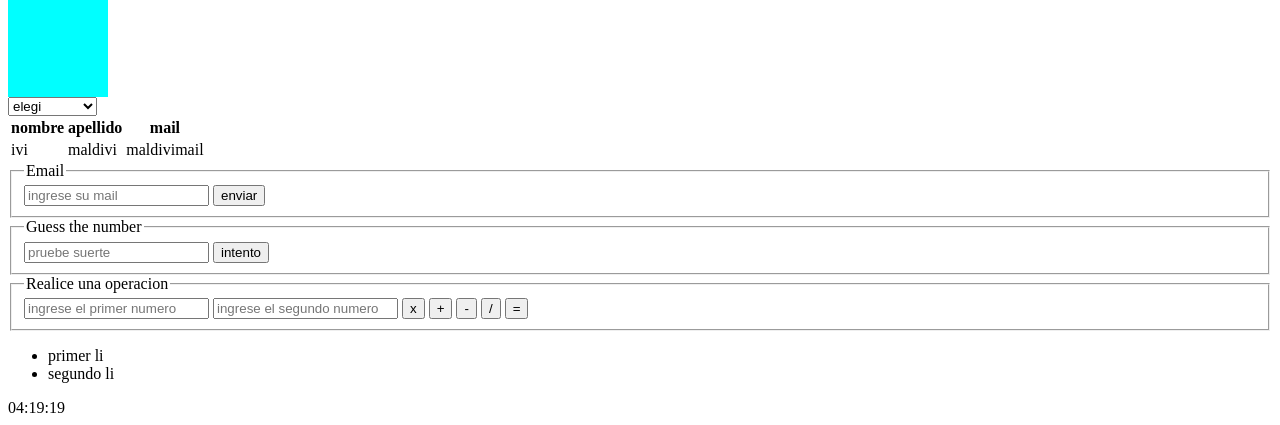
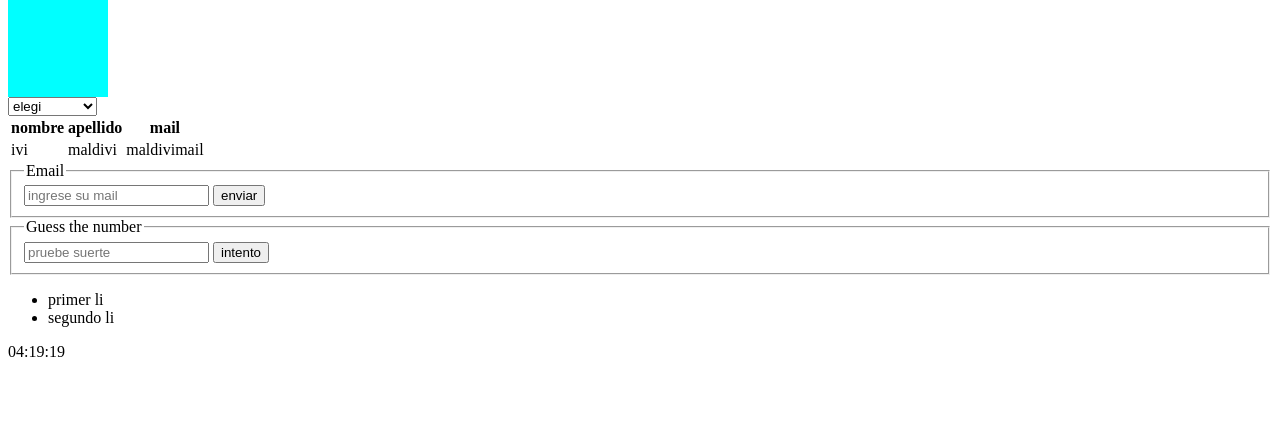
Before and after one commit to ivi-developer/lab4-GuiaDom1-Js, a website with bundled scripts: page index.html in a window 1280 px wide. Shown: the part 601-1026 px from the top of the page. After the commit the page ends 970 px from the top, so only its background shows below. Built offline with nearby package versions, Linux system fonts and the light colour scheme.

Commit message:
last commit

```diff
--- a/index.html
+++ b/index.html
@@ -78,18 +78,6 @@
             <div></div>
         </fieldset>
     </form>
-    <form id="calculadora-form">
-        <fieldset>
-            <legend>Realice una operacion</legend>
-            <input type="number" placeholder="ingrese el primer numero" id="num1">
-            <input type="number" placeholder="ingrese el segundo numero" id="num2">
-            <button type="button" id="multiplicar">x</button>
-            <button type="button" id="sumar">+</button>
-            <button type="button" id="restar">-</button>
-            <button type="button" id="dividir">/</button>
-            <button type="button" id="operar">=</button>
-        </fieldset>
-    </form>
     <script type="module" src="./script.js"></script>
     <!-- tenes que especificar el type del script para que te tome los modulos -->
 </body>
```
